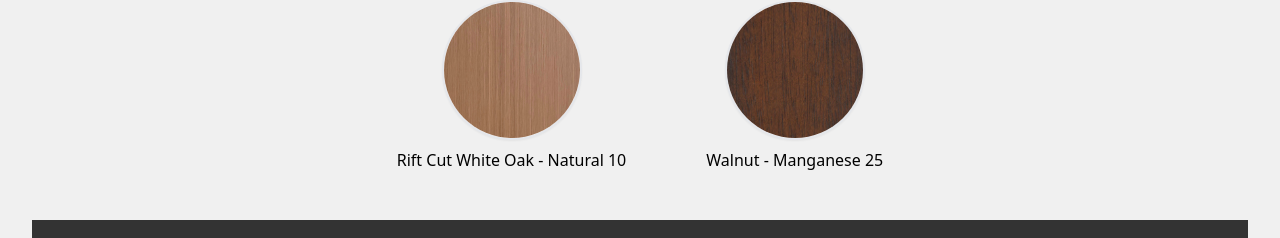
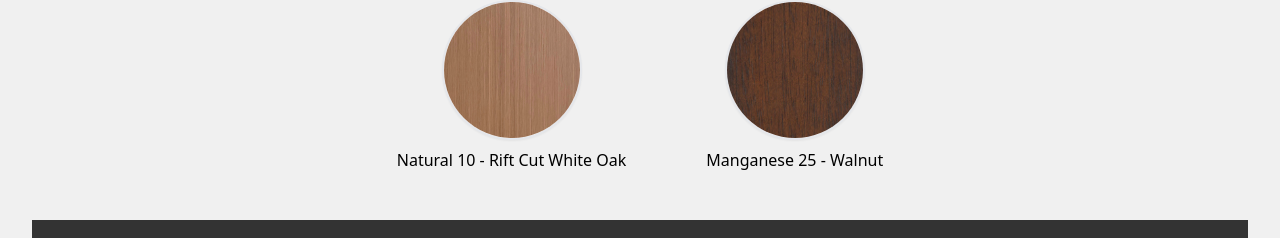
Before and after one commit to CrisSal2/APlus-Color-Selection, a React (Vite) app: page / in a window 1280 px wide. Shown: the part 884-1122 px from the top of the page. Built offline with nearby package versions, Linux system fonts and the light colour scheme.

Commit message:
better comments and color template

```diff
--- a/src/components/ColorSwatchGrid.css
+++ b/src/components/ColorSwatchGrid.css
@@ -1,4 +1,6 @@
-/* Root layout */
+/****************************************** Global styles **************************************/
+
+
 .swatch-wrapper {
 max-width: 1100px;
 margin: 0 auto;
@@ -12,10 +14,18 @@ font-size: clamp(1.5rem, 2.4vw + 1rem, 2.25rem);
 font-weight: 700;
 letter-spacing: 0.2px;
 }
-.subtitle { padding-bottom: 2rem; color: #5b6672; margin-top: 0.25rem; }
+
+
+.subtitle {
+  padding-bottom: 2rem;
+  color: #5b6672;
+  margin-top: 0.25rem;
+}
 
 
 /* Grid */
+
+
 .swatch-grid {
 display: flex;
 flex-wrap: wrap;
@@ -24,23 +34,31 @@ gap: 4.25rem 5rem;
 list-style: none;
 padding: 0;
 margin: 0;
-max-width: 5 * 160px; /* enforce maximum of ~6 columns */
+max-width: 5 * 160px; /* enforce maximum of ~5 columns */
 margin-left: auto;
 margin-right: auto;
 }
 
 
 /* Item */
-.swatch-item { display: grid; place-items: center; gap: 0.5rem; }
+
+
+.swatch-item {
+  display: grid;
+  place-items: center;
+  gap: 0.5rem;
+}
 
 
 /* Circular preview */
+
+
 .swatch {
 inline-size: 140px;
 block-size: 140px;
 border-radius: 50%;
 overflow: hidden;
-border: 2px solid #e5e7eb; /* light gray ring */
+border: 2px solid #e5e7eb;
 background: #fff;
 display: grid;
 place-items: center;
@@ -48,12 +66,18 @@ cursor: pointer;
 transition: transform 160ms ease, box-shadow 160ms ease, border-color 160ms ease;
 box-shadow: 0 1px 2px rgba(0,0,0,0.05);
 }
+
+
 .swatch:hover, .swatch:focus-visible {
 transform: translateY(-2px);
 border-color: #94a3b8; /* slate-300 */
 box-shadow: 0 6px 18px rgba(0,0,0,0.12);
 }
-.swatch:active { transform: translateY(0); }
+
+
+.swatch:active {
+  transform: translateY(0);
+}
 
 
 .swatch img {
@@ -61,7 +85,9 @@ width: 141%;
 height: 141%;
 }
 
+
 /****************************************** Modal styles **************************************/
+
 
 .gd-modal-overlay{
   position: fixed;
@@ -85,6 +111,7 @@ height: 141%;
   grid-template-rows: auto 1fr auto;
 }
 
+
 .gd-modal-header{
   display: flex;
   justify-content: space-between;
@@ -94,10 +121,12 @@ height: 141%;
   border-bottom: 1px solid #1f2730;
 }
 
+
 .gd-modal-title{
   font-weight: 700;
   font-size: 16px;
 }
+
 
 .gd-modal-close{
   appearance: none;
@@ -109,18 +138,26 @@ height: 141%;
   cursor: pointer;
   padding: 2px 6px;
 }
-.gd-modal-close:hover{ color: #fff; }
+
+
+.gd-modal-close:hover{
+  color: #fff;
+}
+
 
 .gd-modal-body{
   height: min(80vh, 720px);
   background: #000;
 }
+
+
 .gd-modal-body iframe{
   width: 100%;
   height: 100%;
   border: 0;
   display: block;
 }
+
 
 .gd-modal-footer{
   display: flex;
@@ -130,12 +167,19 @@ height: 141%;
   background: #11161c;
   border-top: 1px solid #1f2730;
 }
+
+
 .gd-open-drive{
   color: #93c5fd;
   text-decoration: none;
   font-weight: 600;
 }
-.gd-open-drive:hover{ text-decoration: underline; }
+
+
+.gd-open-drive:hover{
+  text-decoration: underline;
+}
+
 
 /**************************************** Modal styles End ************************************/
 
@@ -151,6 +195,7 @@ height: 141%;
   .gd-modal{ padding-top: 28%;}
 }
 
+
 @media screen and (max-width: 590px) {
   .gd-modal{ padding-top: 60%;}
 }
--- a/src/data/colors.js
+++ b/src/data/colors.js
@@ -1,7 +1,7 @@
 export const COLORS = [
 
 
-    /* Pure White rgb: 237, 236, 230 */
+    /* Pure White - rgb: 237, 236, 230 */
 
 
 {
@@ -12,7 +12,7 @@ driveUrl: "https://drive.google.com/file/d/1ComxoQKV-dvCdvww2R9CFXh1iyKJJdAI/vie
 },
 
 
-    /* Extra White rgb: 237, 238, 233 */
+    /* Extra White - rgb: 237, 238, 233 */
 
 
 {
@@ -23,7 +23,7 @@ driveUrl: "https://drive.google.com/file/d/15OUzyukwbdQ2RRv9eiKKEcWn0oolmuCH/vie
 },
 
 
-    /* Swiss Coffeee rgb: 238, 236, 225 */
+    /* Swiss Coffeee - rgb: 238, 236, 225 */
 
 
 {
@@ -34,7 +34,7 @@ driveUrl: "https://drive.google.com/file/d/1BymnAq4XUv-ALwDCFYpGMnB_pJzJ3d2i/vie
 },
 
 
-    /* Marshmallow rgb: 238, 233, 224 */
+    /* Marshmallow - rgb: 238, 233, 224 */
 
 
 {
@@ -45,7 +45,7 @@ driveUrl: "https://drive.google.com/file/d/16WYEe1FEV-x4QXAP2pFntyJLQMn77kRf/vie
 },
 
 
-    /* Creamy rgb: 239, 232, 219 */
+    /* Creamy - rgb: 239, 232, 219 */
 
 
 {
@@ -56,7 +56,7 @@ driveUrl: "https://drive.google.com/file/d/1ojbla6Q1yH8tqwiroPjY_QvP4MUX0UZW/vie
 },
 
 
-    /* Alabaster rgb: 238, 234, 224 */
+    /* Alabaster - rgb: 238, 234, 224 */
 
 
 {
@@ -67,7 +67,7 @@ driveUrl: "https://drive.google.com/file/d/1PIwN3pg4DUth7rjSfUT9YoFo8tArAax_/vie
 },
 
 
-    /* Whisper White rgb: 244, 243, 234 */
+    /* Whisper White - rgb: 244, 243, 234 */
 
 
 {
@@ -78,7 +78,7 @@ driveUrl: "https://drive.google.com/file/d/1UDVO2ahnxv5VkjQYRrYdHaRr6PpDKIKN/vie
 },
 
 
-    /* Mocha Base rgb: 231, 220, 204 */
+    /* Mocha Base - rgb: 231, 220, 204 */
 
 
 {
@@ -89,7 +89,7 @@ driveUrl: "https://drive.google.com/file/d/1oSzh3QHfGxmIiJA3ImA1xViyyoyHqt9E/vie
 },
 
 
-    /* Shoji White rgb: 230, 223, 211 */
+    /* Shoji White - rgb: 230, 223, 211 */
 
 
 {
@@ -100,7 +100,7 @@ driveUrl: "https://drive.google.com/file/d/1LrglKGVDfD02kIje_LetN7wnR-UQuNC6/vie
 },
 
 
-    /* Antique White rgb: 232, 220, 198 */
+    /* Antique White - rgb: 232, 220, 198 */
 
 
 {
@@ -111,23 +111,23 @@ driveUrl: "https://drive.google.com/file/d/1XdJcaRVx4DrVvFVRUDd2zKjXzPeVbM5k/vie
 },
 
 
-    /* Rift Cut White Oak - Natural 10 */
+    /* Natural 10 - Rift Cut White Oak */
 
 
 {
-id: "Rift Cut White Oak - Natural 10",
-name: "Rift Cut White Oak - Natural 10",
+id: "Natural 10 - Rift Cut White Oak",
+name: "Natural 10 - Rift Cut White Oak",
 image: "/colors/Rift Cut White Oak - Natural 10.jpg",
 driveUrl: "https://drive.google.com/file/d/1kup1LQ4pFkj5qzfQfJEoAvq15rEaTAYx/view?usp=sharing",
 },
 
 
-    /* Walnut - Manganese 25 */
+    /* Manganese 25 - Walnut */
 
 
 {
-id: "Walnut - Manganese 25",
-name: "Walnut - Manganese 25",
+id: "Manganese 25 - Walnut",
+name: "Manganese 25 - Walnut",
 image: "/colors/Walnut Manganese 25.jpg",
 driveUrl: "https://drive.google.com/file/d/1T_I1uMr0L4FNtVS_A_pxaK7wM6lRv3iw/view?usp=sharing",
 },
@@ -137,10 +137,10 @@ driveUrl: "https://drive.google.com/file/d/1T_I1uMr0L4FNtVS_A_pxaK7wM6lRv3iw/vie
 
 
 
-/**************************************************** Templated Colors ***************************************************/
+/**************************************************** Templated Color ***************************************************/
 
 
-    /* Finish - Wood rgb: 000, 000, 000 */
+    /* Finish - Wood - rgb: 000, 000, 000 */
 
 
 /* {
```
Also changed, not shown: src/App.css (+11 -0 lines), src/components/SiteFooter.css (+19 -0 lines), src/components/SiteHeader.css (+56 -8 lines), src/index.css (+13 -0 lines).
